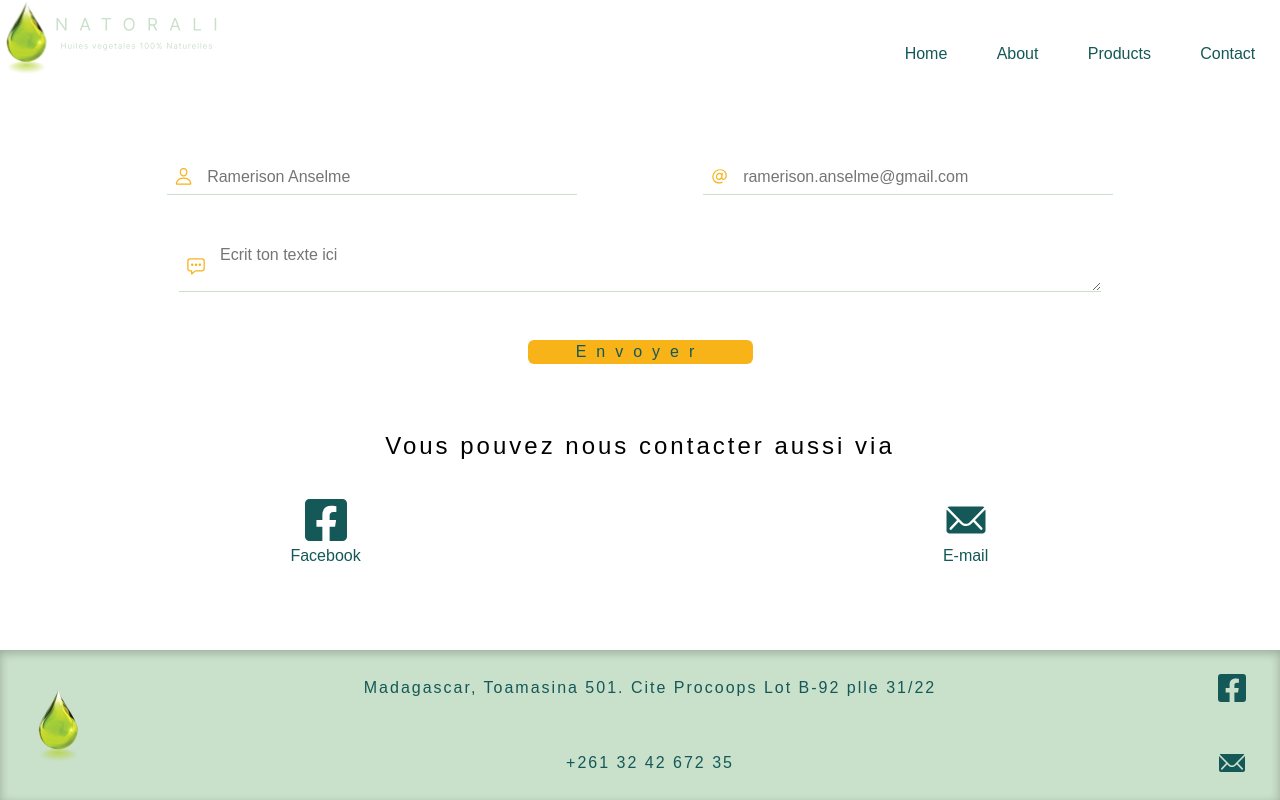
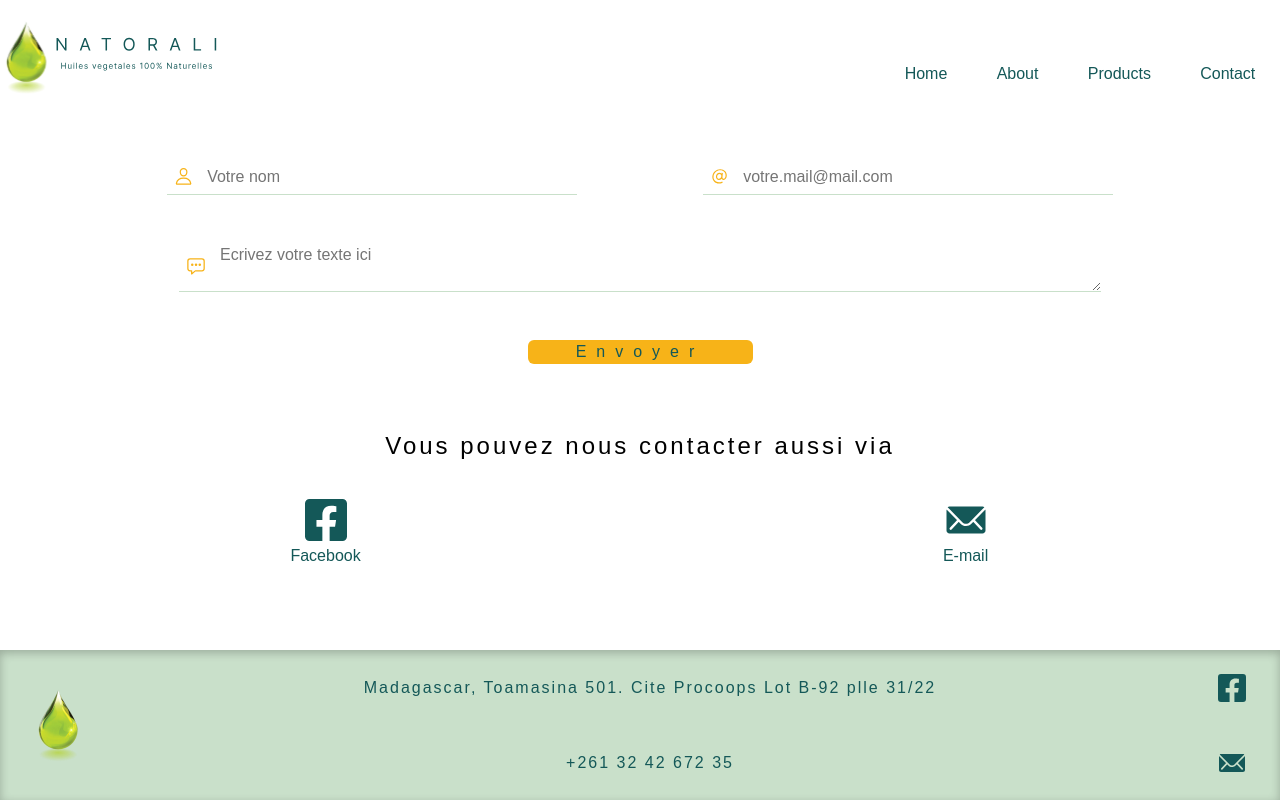
Before and after one commit to DAKOUMA/natorali.2.0, a React (Vite) app: page /contact in a window 1280 px wide. Built offline with nearby package versions, Linux system fonts and the light colour scheme.

Commit message:
13/09/2024

```diff
--- a/src/assets/images/images.jsx
+++ b/src/assets/images/images.jsx
@@ -4,6 +4,7 @@ export { default as goutteGm } from './goutteGm.png'
 export { default as huile } from './huile.png'
 export { default as force } from './force.png'
 export { default as logo } from './logoSvg.svg'
+export { default as logoDark } from './logoDarkSvg.svg'
 export { default as femme } from './femme.png'
 export { default as homme } from './homme.png'
 export { default as ricin } from './ricin1.png'
@@ -14,3 +15,4 @@ export { default as coeur } from './coeur.png'
 export { default as hair } from './hair.png'
 export { default as creme } from './creme.png'
 export { default as platre } from './platre.png'
+export { default as bitmap } from './bitmap.svg'
--- a/src/components/footer/Footer.jsx
+++ b/src/components/footer/Footer.jsx
@@ -14,7 +14,7 @@ const Footer = () => {
       </div>
       <div className='footer-link'>
         <Link to={'https://web.facebook.com/natorali'}><FaFacebookSquare size={'2rem'}/></Link>
-        <Link to={'mailto:ramerison.anselme@gmail.com'}><IoIosMail size={'2rem'}/></Link>
+        <Link to={'mailto:contact@natorali.com'}><IoIosMail size={'2rem'}/></Link>
       </div>
     </footer>
   )
--- a/src/components/navbar/NavBar.jsx
+++ b/src/components/navbar/NavBar.jsx
@@ -1,6 +1,6 @@
 import React, { useState } from 'react'
 import { Link } from 'react-router-dom'
-import { goutte, logo } from "../../assets/images/images";
+import { goutte, logo, logoDark } from "../../assets/images/images";
 import { HiOutlineBars3, HiXMark } from "react-icons/hi2";
 import { motion, useMotionValueEvent, useScroll } from 'framer-motion';
 import NavbarMenu from './NavbarMenu';
@@ -15,16 +15,16 @@ const NavBar = () => {
   })
 
   return (
-    <header>
+    <motion.header>
       <motion.nav
         layout
         className={isScrolled ? 'scrolled' : ''}
-        initial={{ backgroundColor: "#ffffff00", boxShadow: "none" }}
-        animate={isScrolled ? { backgroundColor: "#145858", boxShadow: "0 4px 12px rgba(0, 0, 0, 0.1)" } : { backgroundColor: "#ffffff00", boxShadow: "none" }}
-        transition={{ duration: 0.3 }}
+        initial={{ backgroundColor: "#ffffff00", boxShadow: "none", y: 20 }}
+        animate={isScrolled ? { backgroundColor: "#145858", boxShadow: "0 4px 12px rgba(0, 0, 0, 0.1)", y: 0 } : { backgroundColor: "#ffffff00", boxShadow: "none", y: 20 }}
+        transition={{ duration: 0.4 }}
       >
         <Link to={'/'}>
-          <img src={logo} className='logoGm' alt="" />
+          { isScrolled ? <img src={logo} className='logoGm' alt="" /> : <img src={logoDark} className='logoGm' alt="" />}
           <img src={goutte} className='logoSm' alt="" />
         </Link>
         <ul className={`navbarMenu-list-lg`}>
@@ -35,7 +35,7 @@ const NavBar = () => {
         </ul>
         <NavbarMenu />
       </motion.nav>
-    </header>
+    </motion.header>
   )
 }
 
--- a/src/pages/about/Member.js
+++ b/src/pages/about/Member.js
@@ -1,39 +1,39 @@
-import { femme, homme } from "../../assets/images/images";
+import { bitmap, femme } from "../../assets/images/images";
 
 
 const memberList = [
     {
         name: 'LINE ODETTE Razafindrasoa',
         title: 'Président Directeur Général',
-        photo: femme,
+        photo: bitmap,
         borderImg: '44% 56% 36% 64% / 50% 36% 64% 50% ',
         delay: 0
     },
     {
         name: 'RAMERISON Eddy',
         title: 'Directeur Général',
-        photo: homme,
+        photo: bitmap,
         borderImg: '46% 54% 81% 19% / 29% 61% 39% 71% ',
         delay: 0.4
     },
     {
         name: 'RAMERISON Fenoarimanana',
         title: 'Directeur Logistique',
-        photo: homme,
+        photo: bitmap,
         borderImg: '46% 54% 84% 16% / 77% 43% 57% 23% ',
         delay: 1.2
     },
     {
         name: 'RAMERISON Anselme',
         title: 'Responsable Marketing',
-        photo: homme,
+        photo: bitmap,
         borderImg: '20% 80% 36% 64% / 49% 47% 53% 51% ',
         delay: 1.6
     },
     {
         name: 'RASOLOFONIAINA Marcellin',
         title: 'Responsable Production',
-        photo: homme,
+        photo: bitmap,
         borderImg: '20% 80% 81% 19% / 29% 61% 39% 71% ',
         delay: 0.8
     },
--- a/src/pages/contact/Contact.jsx
+++ b/src/pages/contact/Contact.jsx
@@ -107,7 +107,7 @@ const Contact = () => {
                 type="text"
                 name="name"
                 id="name"
-                placeholder='Ramerison Anselme'
+                placeholder='Votre nom'
                 value={userName[0]}
                 onFocus={() => handleFocus(1)}
                 onBlur={() => handleBlur(1)}
@@ -131,7 +131,7 @@ const Contact = () => {
                 type="text"
                 name='mail'
                 id='mail'
-                placeholder='ramerison.anselme@gmail.com'
+                placeholder='votre.mail@mail.com'
                 value={userMail[0]}
                 onFocus={() => handleFocus(2)}
                 onBlur={() => handleBlur(2)}
@@ -154,7 +154,7 @@ const Contact = () => {
               <textarea
                 name="message"
                 id="message"
-                placeholder='Ecrit ton texte ici'
+                placeholder='Ecrivez votre texte ici'
                 value={userText[0]}
                 onFocus={() => handleFocus(3)}
                 onBlur={() => handleBlur(3)}
@@ -185,7 +185,7 @@ const Contact = () => {
                 </div>
                 <div>
 
-                  <Link to={'mailto:ramerison.anselme@gmail.com'}><IoIosMail size={'3rem'}/></Link>
+                  <Link to={'mailto:contact@natorali.com'}><IoIosMail size={'3rem'}/></Link>
                   <h2>E-mail</h2>
                 </div>
               </div>
```
Also changed, not shown: src/assets/images/bitmap.svg (added), src/assets/images/logoDarkSvg.svg (added).
